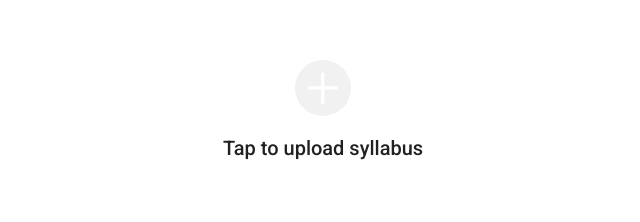
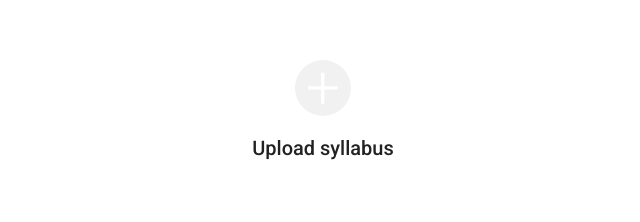
Before and after one commit to DOOdate/DOOdate, a React (Vite) app in the folder frontend/: page /addsyllabus in a window 1280 px wide. Shown: the part 288-510 px from the top of the page, without its empty margins (317-957 px from the left). Built offline with nearby package versions, Linux system fonts and the light colour scheme; a web font is replaced by a local one.

Commit message:
change text under add syllabus button to be different to make it easier to use voice control

```diff
--- a/frontend/public/locales/en/translation.json
+++ b/frontend/public/locales/en/translation.json
@@ -28,6 +28,7 @@
   "Upload failed": "Upload failed - tap to retry",
   "Uploaded": "Uploaded: ",
   "Uploading": "Uploading: ",
+  "UploadMsg": "Upload syllabus",
   "View Settings": "View Settings",
   "Weight": "Weight:"
 }
--- a/frontend/public/locales/fr/translation.json
+++ b/frontend/public/locales/fr/translation.json
@@ -28,6 +28,7 @@
   "Upload failed": "Le téléchargement n'a pas réussi - tappez pour essayez encore",
   "Uploaded": "Téléchargé: ",
   "Uploading": "Téléchargement du fichier: ",
+  "UploadMsg": "Ajouter votre syllabus",
   "View Settings": "Paramètres de vue",
   "Weight": "Poids: "
 }
--- a/frontend/src/addsyllabus.jsx
+++ b/frontend/src/addsyllabus.jsx
@@ -12,7 +12,7 @@ function AddSyllabus() {
   const { t } = useTranslation();
   const [selectedFile, setSelectedFile] = useState(null);
   const inputRef = useRef(null);
-  const [msg, setMsg] = useState(t('Upload'));
+  const [msg, setMsg] = useState(t('UploadMsg'));
   const [progress, setProgress] = useState(0);
   const { setLoading, showFlash } = useUI();
 
@@ -20,7 +20,7 @@ function AddSyllabus() {
     const file = event.target.files?.[0] || null;
 
     if (file == null) {
-      setMsg(t('Upload'));
+      setMsg(t('UploadMsg'));
       return;
     }
 
```
